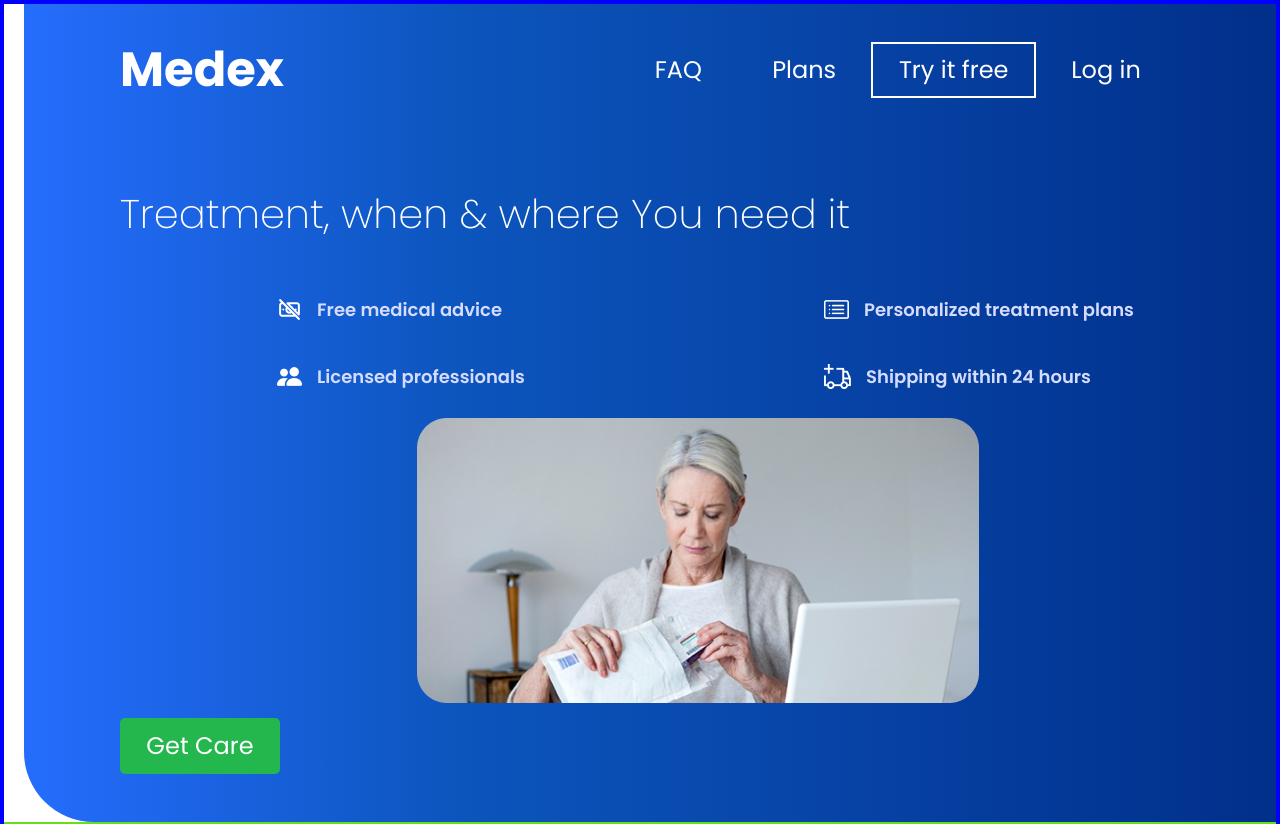
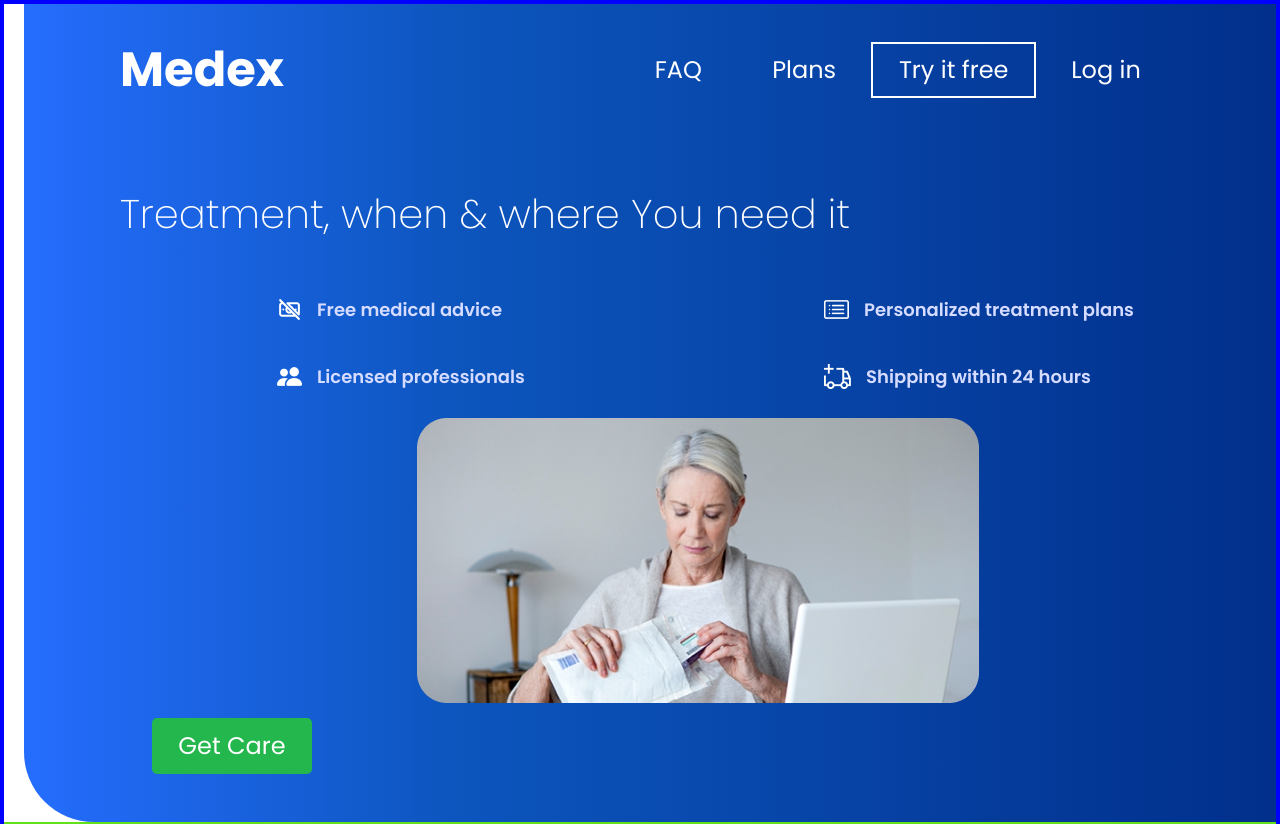
Before and after one commit to arjamizo/medex-langing-page, a Next.js app: page / in a window 1280 px wide. Shown: the top 824 px of the page. Built offline with nearby package versions, Linux system fonts and the light colour scheme.

Commit message:
fix: "get care" button position

```diff
--- a/styles/TopHeader.module.css
+++ b/styles/TopHeader.module.css
@@ -93,7 +93,7 @@
 	align-items: center;
 	justify-content: center;
 	cursor: pointer;
-	margin: 0rem 1rem 2rem 0rem;
+	margin: 0rem 1rem 2rem 2rem;
 }
 
 .getCareButton:hover {
```
